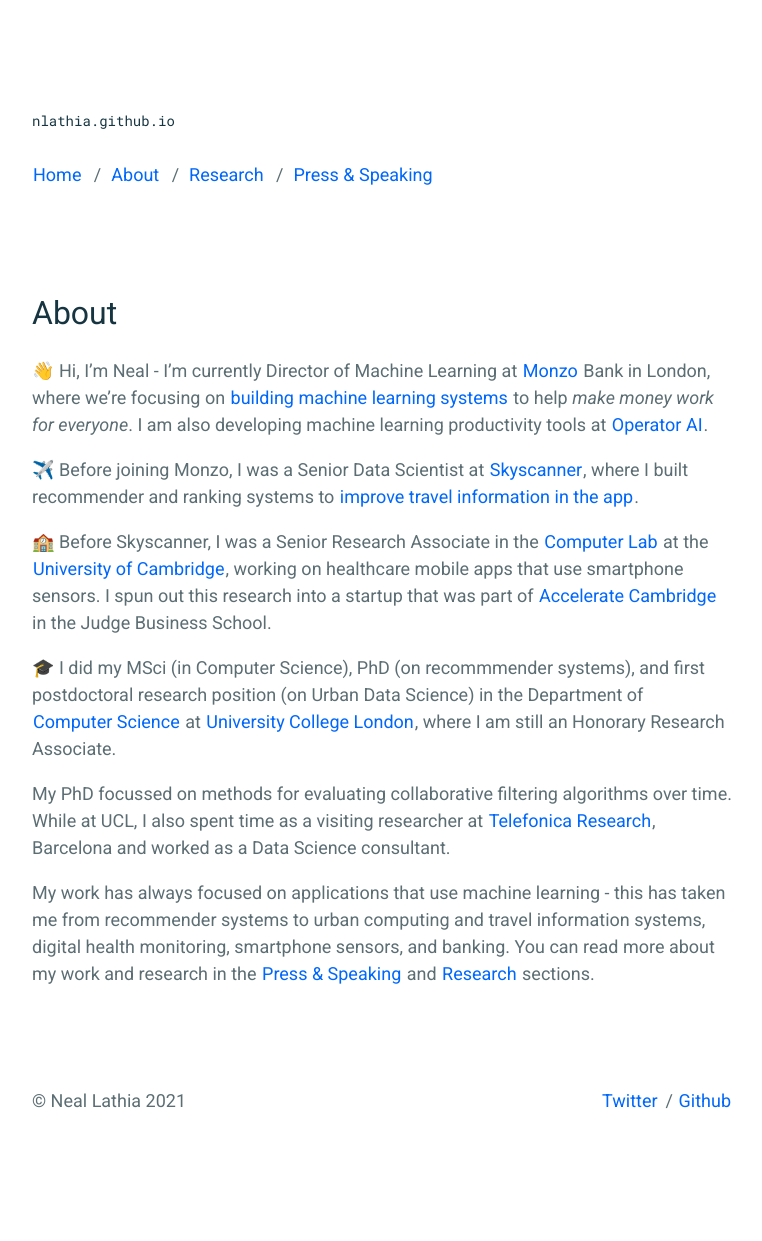
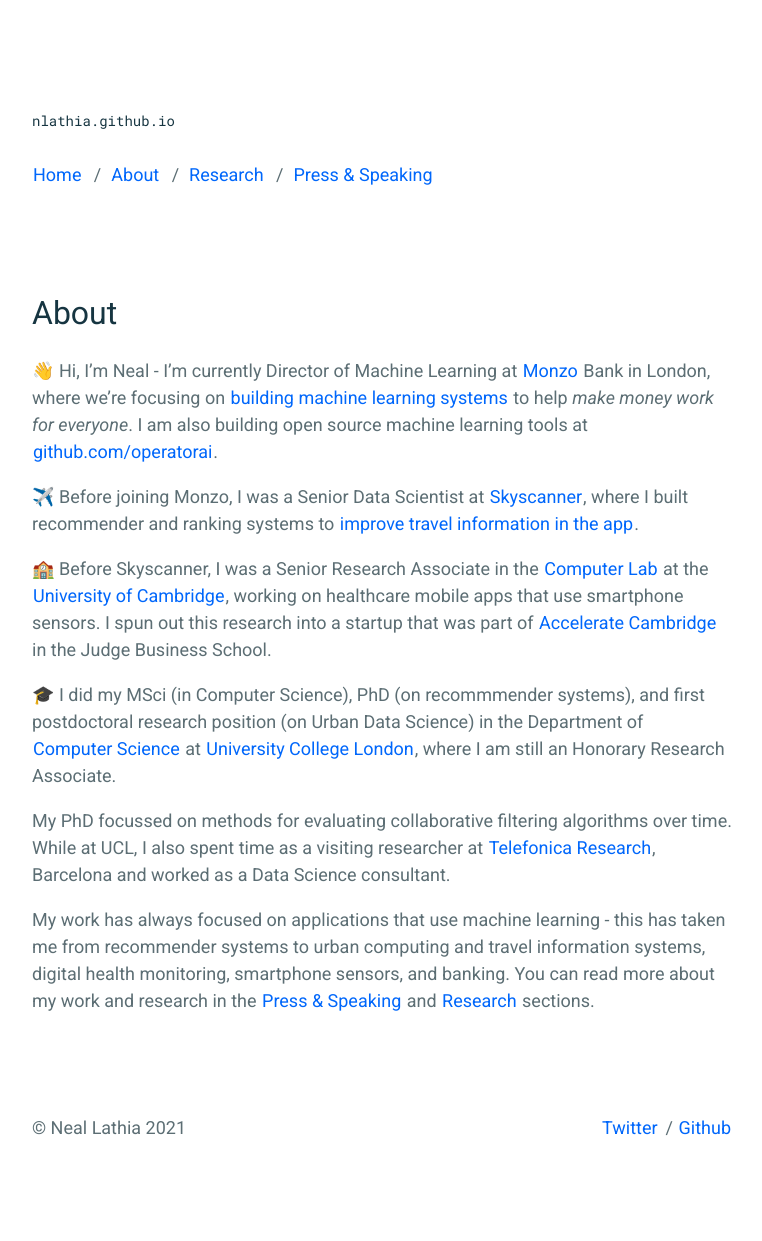
Before and after one commit to nlathia/nlathia.github.io, a Jekyll site: the page built from _pages/about.md, in a window 1280 px wide. Shown: the whole page, without its empty margins (258-1020 px from the left). Built offline with Jekyll 4.4.1, drawn with Linux system fonts in a browser that asks for light colours; before the commit the page ends 1214 px from its top, so only the background shows below that.

Commit message:
Update about.md

```diff
--- a/_pages/about.md
+++ b/_pages/about.md
@@ -4,7 +4,7 @@
 permalink: /about/
 ---
 
-👋 Hi, I'm Neal - I'm currently Director of Machine Learning at [Monzo](https://monzo.com/) Bank in London, where we're focusing on [building machine learning systems](http://nlathia.github.io/2020/10/Monzo-ML.html) to help _make money work for everyone_. I am also developing machine learning productivity tools at [Operator AI](https://www.operator-ai.com/).
+👋 Hi, I'm Neal - I'm currently Director of Machine Learning at [Monzo](https://monzo.com/) Bank in London, where we're focusing on [building machine learning systems](http://nlathia.github.io/2020/10/Monzo-ML.html) to help _make money work for everyone_. I am also building open source machine learning tools at [github.com/operatorai](https://github.com/operatorai/).
 
 ✈️ Before joining Monzo, I was a Senior Data Scientist at [Skyscanner](http://skyscanner.net/), where I built recommender and ranking systems to [improve travel information in the app](https://medium.com/@neal_lathia/five-lessons-from-building-machine-learning-systems-d703162846ad).
 
```
